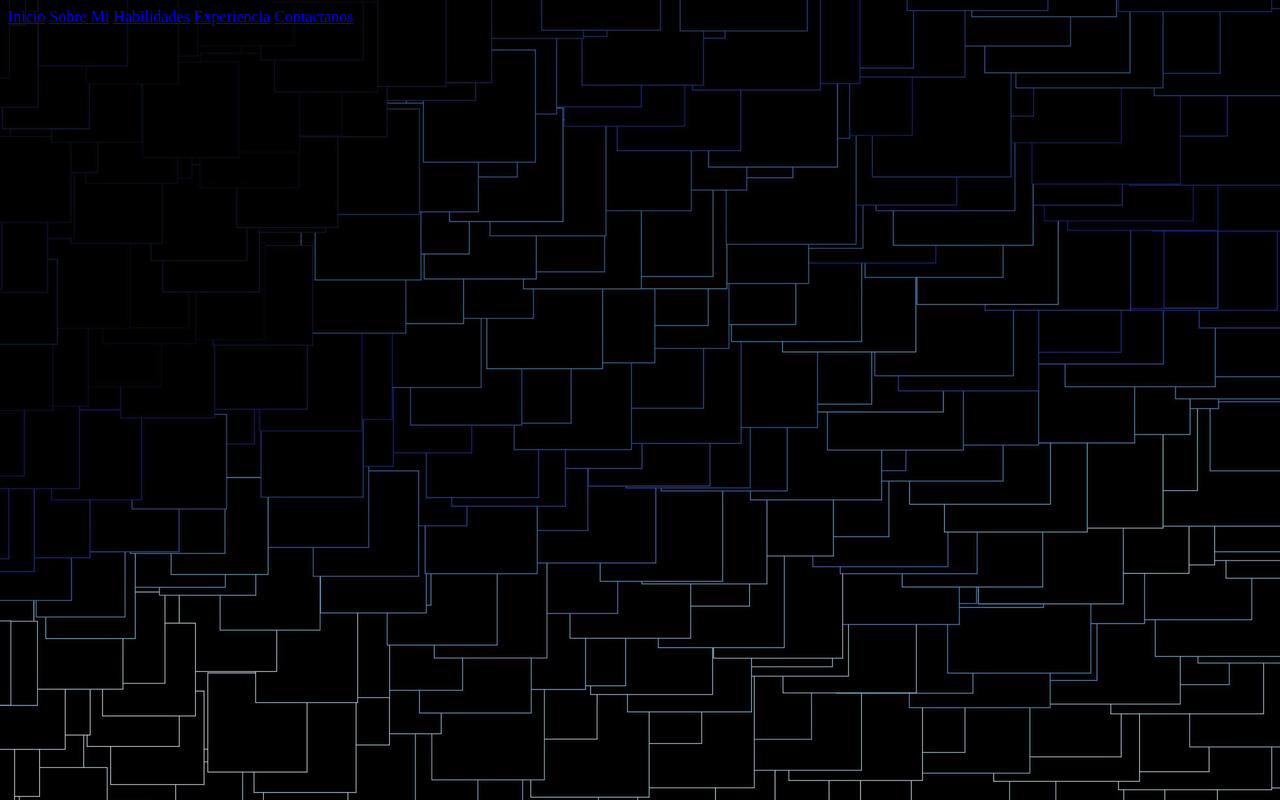
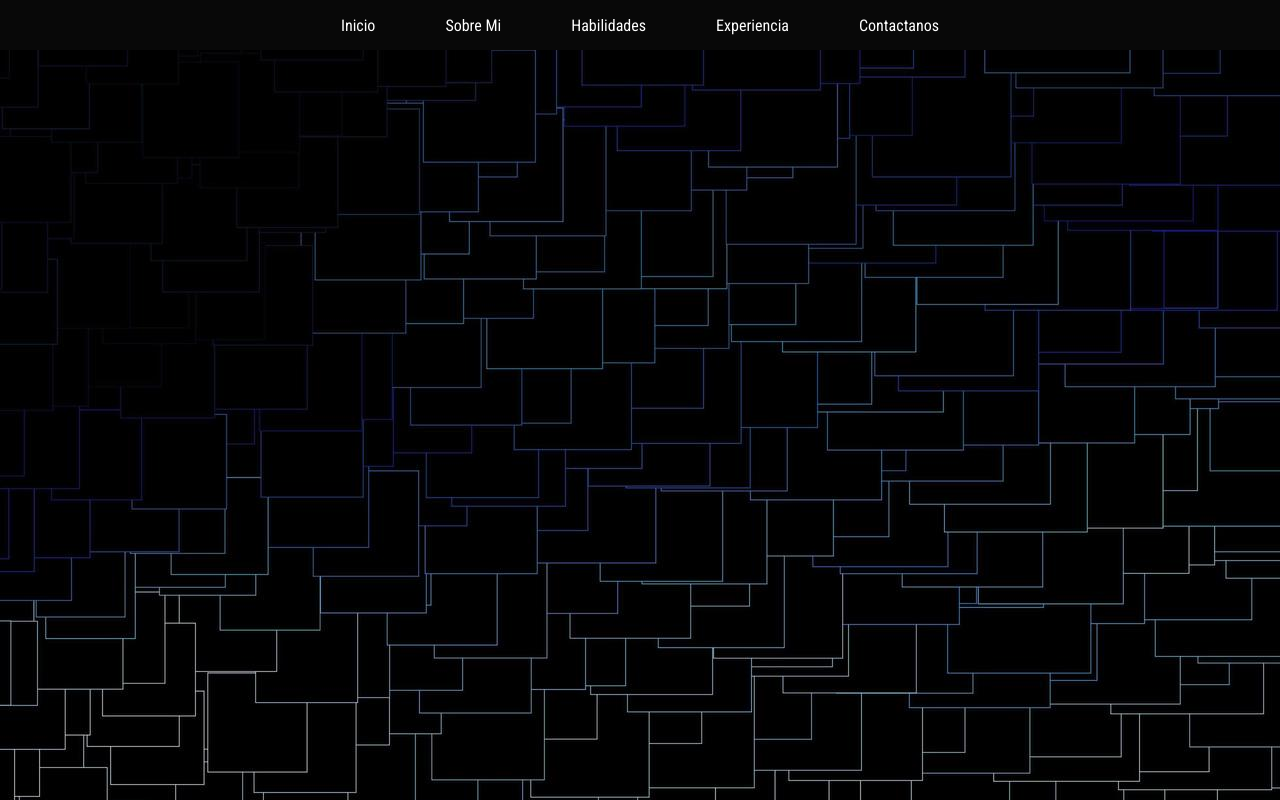
Before and after one commit to usuario4536/PrimerProyectoDePortafolio, a plain HTML site: page index.html in a window 1280 px wide. Drawn offline with Linux system fonts and the light colour scheme.

Commit message:
le agregamos una font family para el menu y el estilo del menu se termino

```diff
--- a/index.html
+++ b/index.html
@@ -5,6 +5,9 @@
     <meta name="viewport" content="width=device-width, initial-scale=1.0">
     <link rel="stylesheet" href="style.css">
     <title>Document</title>
+    <link rel="preconnect" href="https://fonts.googleapis.com">
+    <link rel="preconnect" href="https://fonts.gstatic.com" crossorigin>
+    <link href="https://fonts.googleapis.com/css2?family=Roboto+Condensed:ital,wght@0,100..900;1,100..900&display=swap" rel="stylesheet">
 </head>
 <body>
     <nav>
--- a/style.css
+++ b/style.css
@@ -1,3 +1,24 @@
+*{
+    box-sizing: border-box;
+    margin: 0;
+    padding: 0;
+}
 body{
     background-image: url(fondo1.jpg);
+
+
 }
+nav{
+    height: 50px;
+    background-color: #080808;
+    display: flex;
+    align-items: center;
+    justify-content: center;
+    font-family: "Roboto Condensed", sans-serif;
+
+}
+a{
+    text-decoration: none;
+    color: white;
+    padding: 16px 35px;
+}
```
